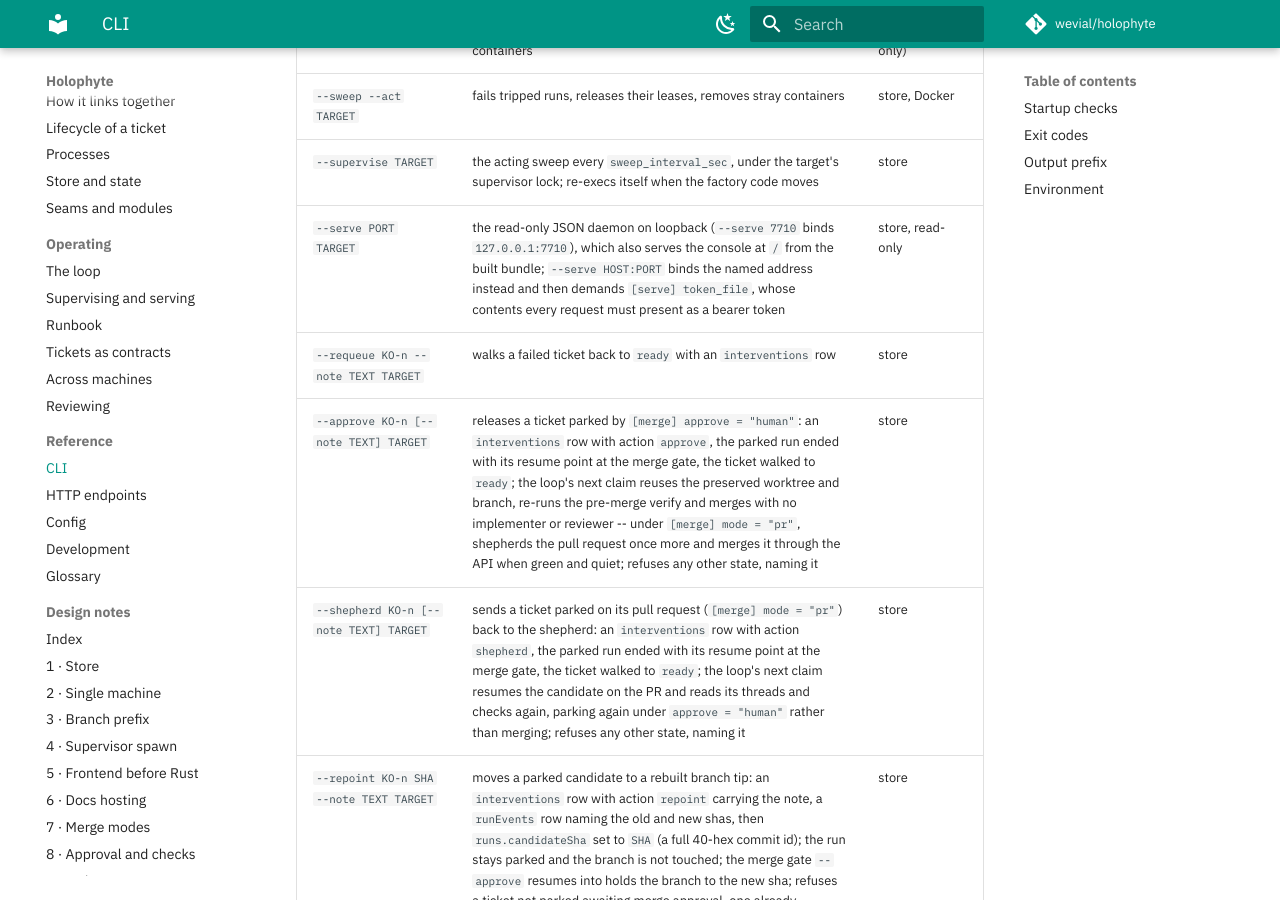
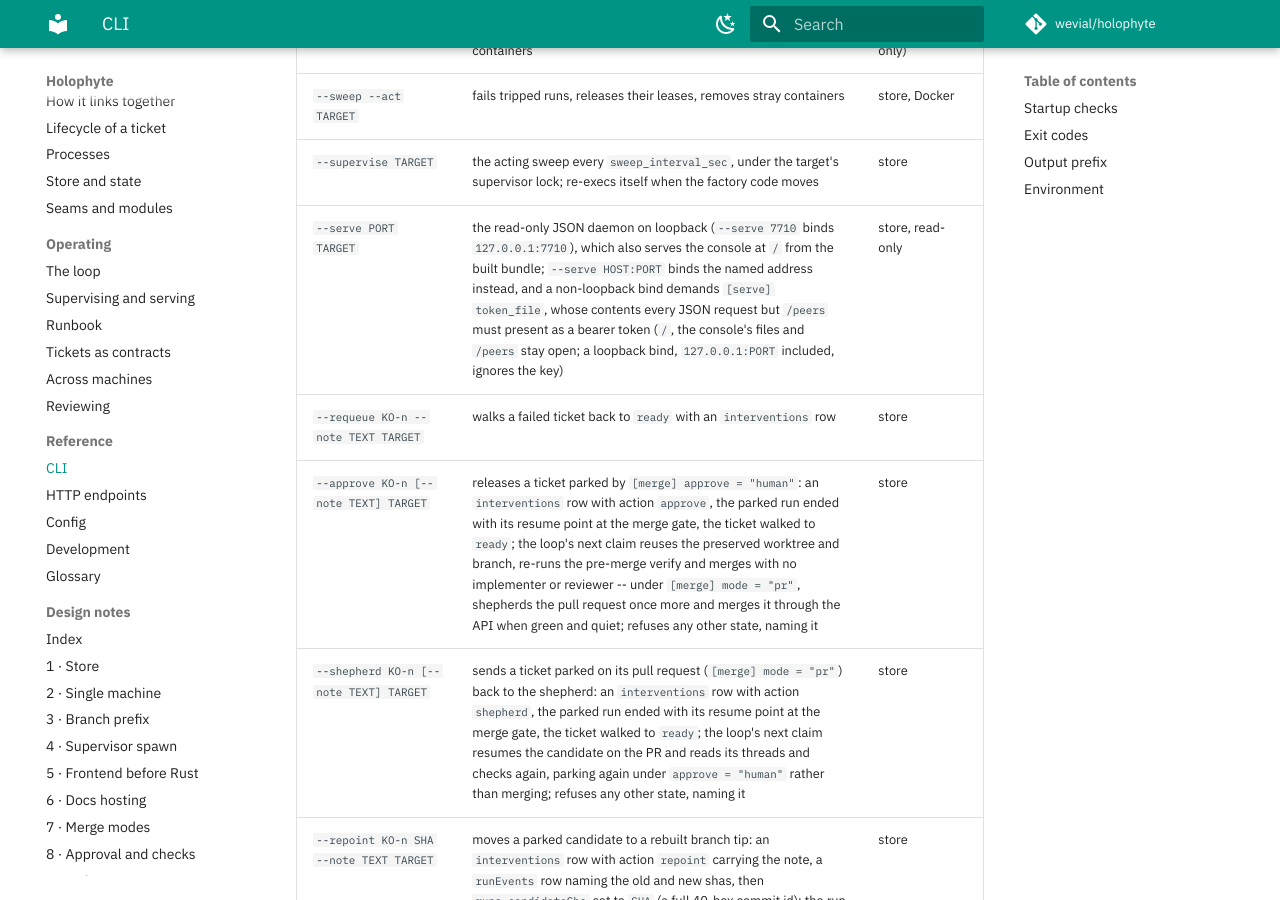
Before and after one commit to wevial/holophyte, an MkDocs documentation site: the page built from docs/reference/cli.md, in a window 1280 px wide and 900 px high, scrolled down 458 px. Built offline with MkDocs 1.6.1 and Material for MkDocs 9.7.7, drawn with Linux system fonts in a browser that asks for light colours; comment, search, counter and statistics services are not loaded.

Commit message:
KO-322: the --serve row qualifies the token by bind and route
Review finding ADDRESS: the row said every request must present the
bearer token. serve.py ignores [serve] token_file on a loopback bind,
127.0.0.1:PORT included, and leaves /, the console's files and /peers
open; the row now says so.

```diff
--- a/docs/reference/cli.md
+++ b/docs/reference/cli.md
@@ -11,7 +11,7 @@ always the repository path.
 | `--sweep TARGET` | prints what an acting sweep would do; lists stray review containers | store (sightings only) |
 | `--sweep --act TARGET` | fails tripped runs, releases their leases, removes stray containers | store, Docker |
 | `--supervise TARGET` | the acting sweep every `sweep_interval_sec`, under the target's supervisor lock; re-execs itself when the factory code moves | store |
-| `--serve PORT TARGET` | the read-only JSON daemon on loopback (`--serve 7710` binds `127.0.0.1:7710`), which also serves the console at `/` from the built bundle; `--serve HOST:PORT` binds the named address instead and then demands `[serve] token_file`, whose contents every request must present as a bearer token | store, read-only |
+| `--serve PORT TARGET` | the read-only JSON daemon on loopback (`--serve 7710` binds `127.0.0.1:7710`), which also serves the console at `/` from the built bundle; `--serve HOST:PORT` binds the named address instead, and a non-loopback bind demands `[serve] token_file`, whose contents every JSON request but `/peers` must present as a bearer token (`/`, the console's files and `/peers` stay open; a loopback bind, `127.0.0.1:PORT` included, ignores the key) | store, read-only |
 | `--requeue KO-n --note TEXT TARGET` | walks a failed ticket back to `ready` with an `interventions` row | store |
 | `--approve KO-n [--note TEXT] TARGET` | releases a ticket parked by `[merge] approve = "human"`: an `interventions` row with action `approve`, the parked run ended with its resume point at the merge gate, the ticket walked to `ready`; the loop's next claim reuses the preserved worktree and branch, re-runs the pre-merge verify and merges with no implementer or reviewer -- under `[merge] mode = "pr"`, shepherds the pull request once more and merges it through the API when green and quiet; refuses any other state, naming it | store |
 | `--shepherd KO-n [--note TEXT] TARGET` | sends a ticket parked on its pull request (`[merge] mode = "pr"`) back to the shepherd: an `interventions` row with action `shepherd`, the parked run ended with its resume point at the merge gate, the ticket walked to `ready`; the loop's next claim resumes the candidate on the PR and reads its threads and checks again, parking again under `approve = "human"` rather than merging; refuses any other state, naming it | store |
```
